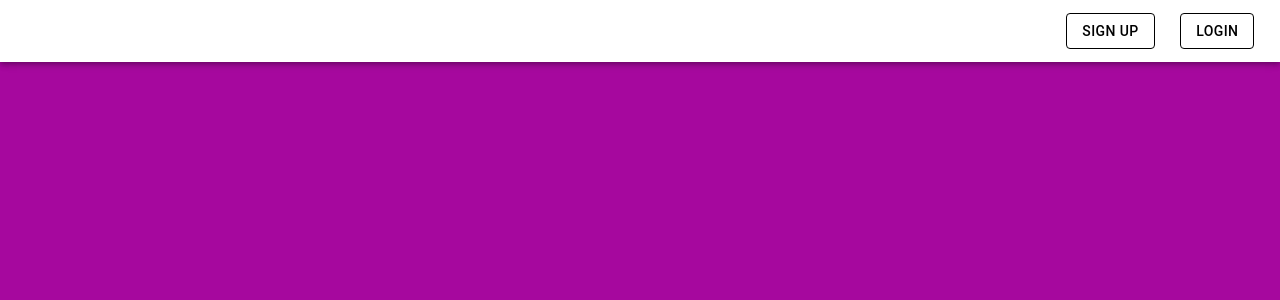
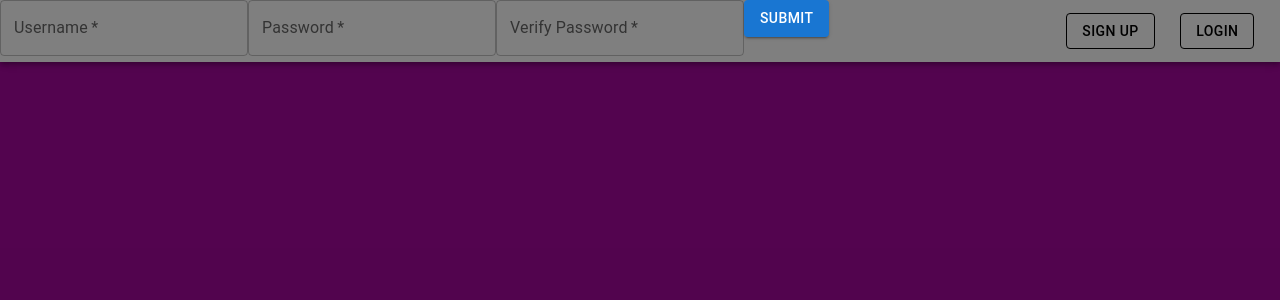
Before and after one commit to SheaMeyers/StoryTranslatorReactDotnet, a React (Create React App) app in the folder frontend/: page / in a window 1280 px wide. Both pictures are taken after a click on the button "SIGN UP". Shown: the top 300 px of the page. Built offline with nearby package versions, Linux system fonts and the light colour scheme; no server answers.

Commit message:
Get sign up modal working

```diff
--- a/frontend/src/api.ts
+++ b/frontend/src/api.ts
@@ -4,3 +4,20 @@ export const getUsernameAndToken = async () => {
     const json = await response.json()
     return [json.username, json.apiToken]
 }
+
+export const signUp = async (Username: string, Password: string) => {
+    const response: Response = await fetch("/user/sign-up", {
+        method: 'POST',
+        headers: {
+            'Accept': 'application/json',
+            'Content-Type': 'application/json'
+          },
+        body: JSON.stringify({ Username, Password })
+    })
+    if (!response.ok) {
+        const text = await response.text()
+        throw new Error(text)
+    }
+    const json = await response.json()
+    return json.apiToken
+}
--- a/frontend/src/components/App.tsx
+++ b/frontend/src/components/App.tsx
@@ -7,15 +7,14 @@ const App = () => {
   const [username, setUsername] = useState<string>('')
   const [apiToken, setApiToken] = useState<string>('')
 
+  const updateUsernameAndApiToken = (username: string, apiToken: string) => {
+    setUsername(username)
+    setApiToken(apiToken)
+  }
+
   useEffect(() => {
     const fetchData = async () => {
-      debugger
       const [retrievedUsername, retrievedApiToken] = await getUsernameAndToken()
-      console.log('retrievedUsername')
-      console.log(retrievedUsername)
-      console.log('retrievedApiToken')
-      console.log(retrievedApiToken)
-      debugger
       if (retrievedUsername && retrievedApiToken) {
         setUsername(retrievedUsername)
         setApiToken(retrievedApiToken)
@@ -26,7 +25,7 @@ const App = () => {
 
   return (
     <>
-     <Header apiToken={apiToken} username={username} />
+     <Header apiToken={apiToken} username={username} updateUsernameAndApiToken={updateUsernameAndApiToken} />
     </>
   )
 }
--- a/frontend/src/components/Header.tsx
+++ b/frontend/src/components/Header.tsx
@@ -1,14 +1,28 @@
 import AppBar from "@mui/material/AppBar"
 import Button from "@mui/material/Button"
 import "../styling/Header.css"
+import { useState } from "react"
+import SignUpModal from "./modals/SignUpModal"
 
 type HeaderProps = {
   username: string
   apiToken: string
+  updateUsernameAndApiToken: (username: string, apiToken: string) => void
 }
 
 const Header = (props: HeaderProps) => {
+
+  const [isSignUpModalOpen, setIsSignUpModalOpen] = useState<boolean>(false)
+
+  const handleSignUpModalClose = (username: string = "", apiToken: string = "") => {
+    if (username && apiToken) {
+      props.updateUsernameAndApiToken(username, apiToken)
+      setIsSignUpModalOpen(false)
+    }
+  }
+
   return (
+    <>
       <AppBar position="static" className="Header">
         {props.apiToken && props.username ? (
           <>
@@ -25,12 +39,14 @@ const Header = (props: HeaderProps) => {
             <Button variant="outlined" className="Header__Button">
               Login
             </Button>
-          <Button variant="outlined" className="Header__Button">
+            <Button variant="outlined" className="Header__Button" onClick={() => setIsSignUpModalOpen(true)}>
               Sign Up
             </Button>
           </>
         )}
       </AppBar>
+      <SignUpModal isOpen={isSignUpModalOpen} handleClose={handleSignUpModalClose} />
+    </>
   )
 }
 
--- /dev/null
+++ b/frontend/src/components/modals/SignUpModal.tsx
@@ -0,0 +1,85 @@
+import Button from '@mui/material/Button'
+import Modal from '@mui/material/Modal'
+import TextField from '@mui/material/TextField'
+import { useState } from 'react'
+import { signUp } from '../../api'
+
+type SignUpModalProps = {
+  isOpen: boolean
+  handleClose: (username: string, apiToken: string) => void
+}
+
+
+const SignUpModal = (props: SignUpModalProps) => {
+  const [username, setUsername] = useState<string>('')
+  const [password, setPassword] = useState<string>('')
+  const [verifyPassword, setVerifyPassword] = useState<string>('')
+  const [error, setError] = useState<string>('')
+
+  const passwordRegex = /^(?=.*[a-z])(?=.*[A-Z])(?=.*\d)[a-zA-Z\d]{8,}$/
+
+  const handleSubmit = async () => {
+    if (!passwordRegex.test(password)) {
+      setError('Password must contain eight characters, at least one uppercase letter, one lowercase letter and one number:')
+      return
+    }
+
+    if (password !== verifyPassword) {
+      setError('Passwords do not match')
+      return
+    }
+
+    try {
+      const apiToken = await signUp(username, password)
+      props.handleClose(username, apiToken)
+    } catch (e) {
+      if ((e as Error).message.includes('already taken')) {
+        setError((e as Error).message)
+      } else {
+        setError('Unable to sign up now.  Please try again later')
+      }
+    }
+  }
+
+  return (
+    <Modal
+      open={props.isOpen}
+      onClose={props.handleClose}
+      aria-labelledby="modal-modal-title"
+      aria-describedby="modal-modal-description"
+    >
+      <>
+        <TextField
+          id="username"
+          label="Username"
+          variant="outlined"
+          required={true}
+          value={username}
+          onChange={(event) => setUsername(event.target.value)}
+        />
+        <TextField
+          id="password"
+          label="Password"
+          variant="outlined"
+          type="password"
+          required={true}
+          value={password}
+          onChange={(event) => setPassword(event.target.value)}
+        />
+        <TextField
+          id="verify-password"
+          label="Verify Password"
+          variant="outlined"
+          type="password"
+          required={true}
+          value={verifyPassword}
+          onChange={(event) => setVerifyPassword(event.target.value)}
+        />
+        {error && <p>{error}</p>}
+        <Button variant="contained" onClick={handleSubmit}>Submit</Button>
+      </>
+    </Modal>
+  );
+}
+
+export default SignUpModal
```
Lines whose indentation alone changed are shown as unchanged.
